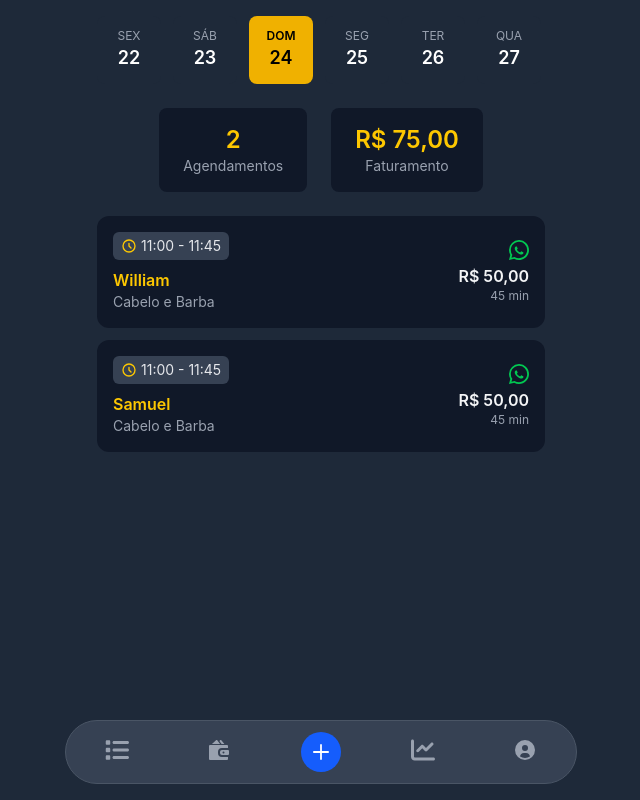
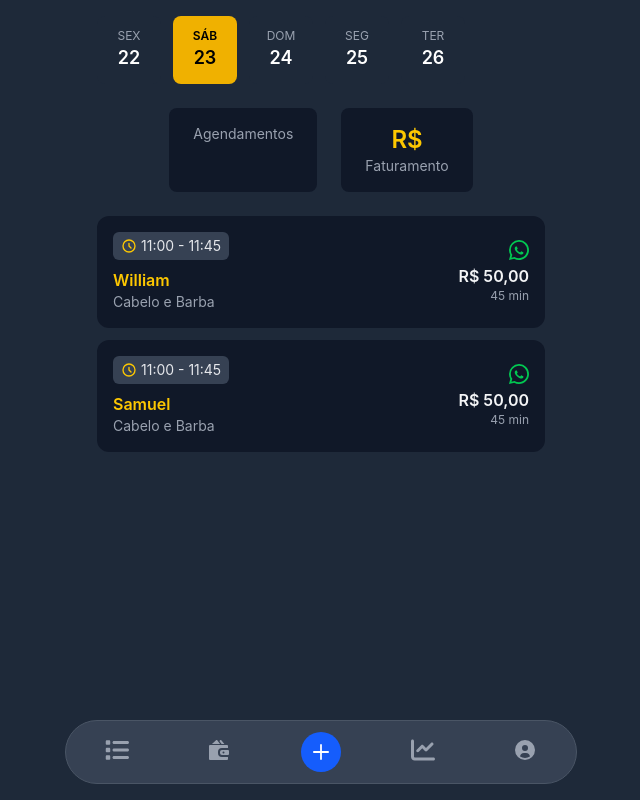
Before and after one commit to Samukaviga/barbearia-vue, a Vue app: page /schedules in a window 1280 px wide. Shown: the whole page, without its empty margins (319-959 px from the left). Built offline with nearby package versions, Linux system fonts and the light colour scheme.

Commit message:
adding function in schedules

```diff
--- a/src/components/Schedules.vue
+++ b/src/components/Schedules.vue
@@ -16,11 +16,11 @@
     <!-- Cards -->
     <div class="flex space-x-6">
       <div class="bg-gray-900 rounded-lg px-6 py-4 text-center">
-        <p class="text-yellow-400 text-2xl font-semibold">2</p>
+        <p class="text-yellow-400 text-2xl font-semibold">{{ daySelected.schedules_number ? daySelected.schedules_number : '' }}</p>
         <p class="text-sm text-gray-400">Agendamentos</p>
       </div>
       <div class="bg-gray-900 rounded-lg px-6 py-4 text-center">
-        <p class="text-yellow-400 text-2xl font-semibold">R$ 75,00</p>
+        <p class="text-yellow-400 text-2xl font-semibold">R$ {{ daySelected.invoicing ? daySelected.invoicing : '' }}</p>
         <p class="text-sm text-gray-400">Faturamento</p>
       </div>
     </div>
@@ -70,7 +70,7 @@
     </div>
     <!-- End Card -->
 
-       <!-- Card -->
+    <!-- Card -->
     <div class="bg-gray-900 text-white rounded-xl p-4 flex justify-between items-center w-full max-w-md  ">
       <!-- Esquerda -->
       <div class="flex flex-col space-y-2">
@@ -121,17 +121,62 @@
 
 <script setup>
 
-import { reactive, ref } from 'vue'
+import { reactive, ref, computed } from 'vue'
 
 const days = reactive([
-  { label: 'SEX', number: 22, active: false },
-  { label: 'SÁB', number: 23, active: false },
-  { label: 'DOM', number: 24, active: true },
-  { label: 'SEG', number: 25, active: false },
-  { label: 'TER', number: 26, active: false },
-  { label: 'QUA', number: 27, active: false },
-  { label: 'QUI', number: 28, active: false },
+  {
+    id: 1,
+    label: 'SEX',
+    number: 22,
+    schedules_number: 3,
+    invoicing: "30,00",
+    active: false
+  },
+  {
+    id: 2,
+    label: 'SÁB',
+    number: 23,
+    schedules_number: 10,
+    invoicing: "75,00",
+    active: true
+  },
+  {
+    id: 3,
+    label: 'DOM',
+    number: 24,
+    schedules_number: 8,
+    invoicing: "60,00",
+    active: false
+  },
+   {
+    id: 4,
+    label: 'SEG',
+    number: 25,
+    schedules_number: 15,
+    invoicing: "125,00",
+    active: false
+  },
+   {
+    id: 5,
+    label: 'TER',
+    number: 26,
+    schedules_number: 10,
+    invoicing: "55,00",
+    active: false
+  },
+
 ])
+
+
+const daySelected = {
+  id: null,
+  label: "",
+  number: null,
+  schedules_number: null,
+  invoicing: "",
+  active: false
+}
+
 
 const scrollContainer = ref(null)
 let isDown = false
@@ -141,10 +186,25 @@ let scrollLeft
 
 function selectDay(item) {
 
-
   days.forEach(day => {
 
-    if (day.number == item.number) { day.active = true } else { day.active = false }
+    if (day.number == item.number) {
+        day.active = true
+
+      daySelected.id = day.id
+      daySelected.label = day.label
+      daySelected.number = day.number
+      daySelected.schedules_number = day.schedules_number
+      daySelected.invoicing = day.invoicing
+      daySelected.active = day.active
+
+      }
+      else
+      {
+        day.active = false
+      }
+
+
 
   });
 
```
